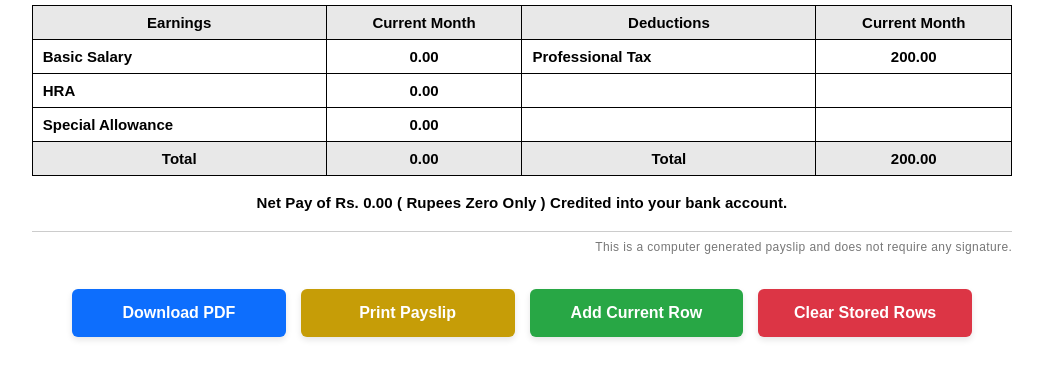
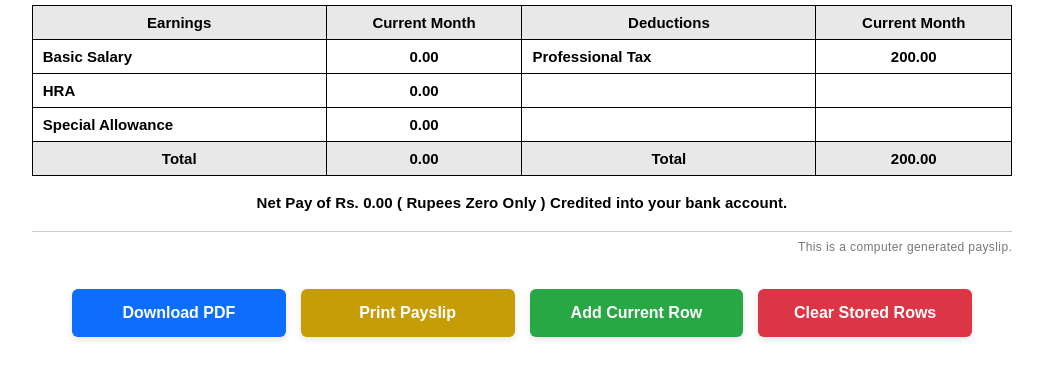
Before and after one commit to raviteja-ux-dev/payslip-uxinterfacely, a plain HTML site: page index.html in a window 1280 px wide. Both pictures are taken after typing "Sample", "2020-01-15", "2020-01-15", "Sample", "Sample", "Sample" into the empty fields and a click on the button "Generate Payslip". Shown: the part 1147-1522 px from the top of the page, without its empty margins (118-1161 px from the left). Drawn offline with nearby package versions, Linux system fonts and the light colour scheme; no server answers; a script that the page names is missing.

```diff
--- a/index.html
+++ b/index.html
@@ -286,7 +286,7 @@
         </div>
         <div class="payslip-footer">
           <hr>
-          <p>This is a computer generated payslip and does not require any signature.</p>
+          <p>This is a computer generated payslip.</p>
         </div>
       <!-- Action Buttons Toolbar -->
       <div class="action-toolbar print-hide" id="actionToolbar" style="display:none;">
```
